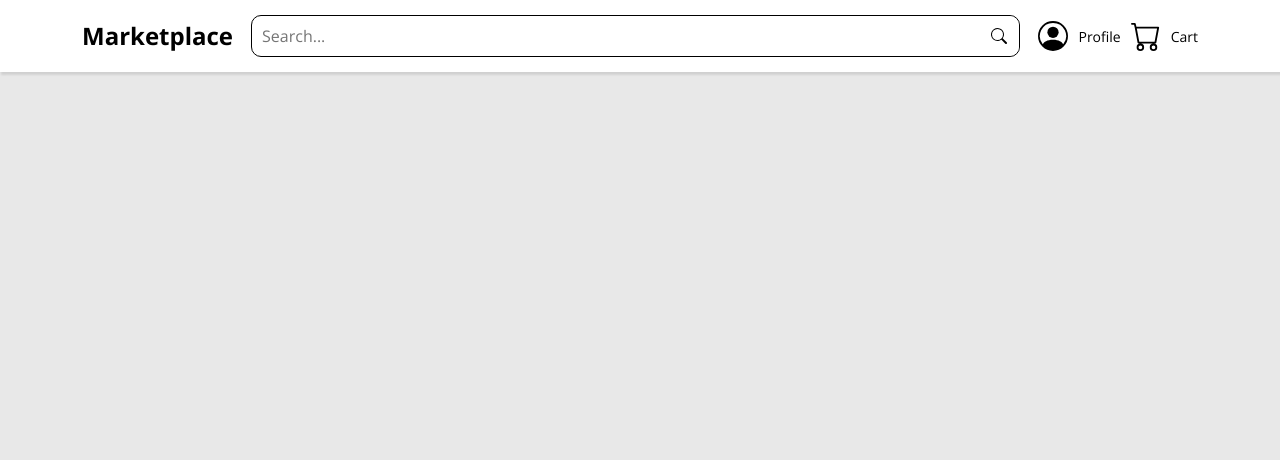
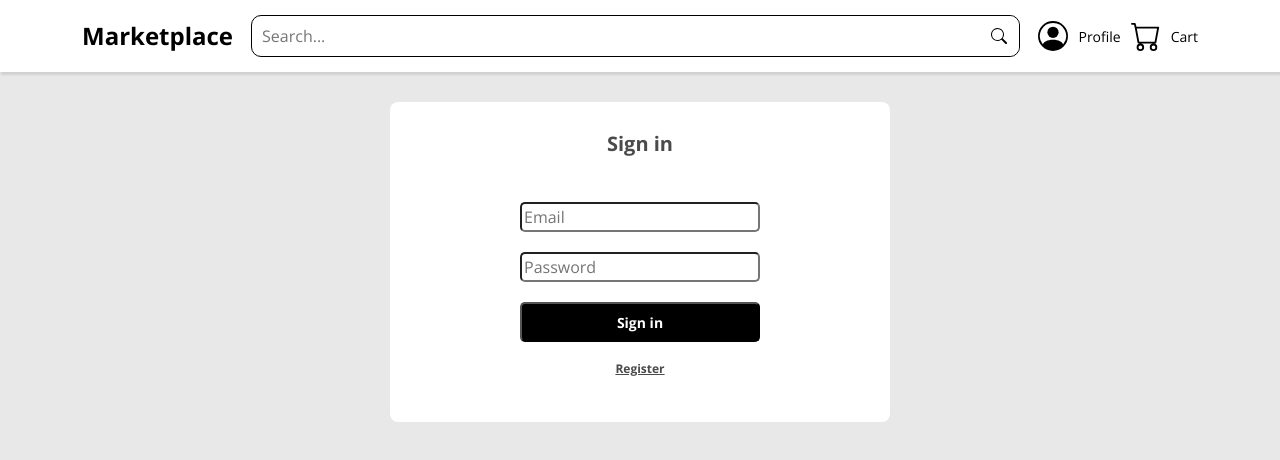
Before and after one commit to maquison/marketplace-kotlin-react, a React (Create React App) app in the folder frontend/: page /login in a window 1280 px wide. Shown: the top 460 px of the page. Built offline with nearby package versions, Linux system fonts and the light colour scheme.

Commit message:
Added login layout

```diff
--- a/frontend/src/App.tsx
+++ b/frontend/src/App.tsx
@@ -8,6 +8,7 @@ import Listing from "pages/Listing";
 import Item from "pages/Item";
 import Cart from "pages/Cart";
 import Orders from "pages/Orders";
+import Login from "pages/Login";
 
 
 function App() {
@@ -21,6 +22,7 @@ function App() {
         </Route>
         <Route path="/cart" element={<Cart />} />
         <Route path="/orders" element={<Orders />} />
+        <Route path="/login" element={<Login />} />
       </Routes>
     </BrowserRouter>
   );
--- /dev/null
+++ b/frontend/src/pages/Login/index.tsx
@@ -0,0 +1,17 @@
+import "./styles.css"
+
+function Login() {
+    return (
+        <div className="market-login-container">
+            <form className="market-login-form-card">
+                <h3>Sign in</h3>
+                <input type="email" className="market-login-input" placeholder="Email" id="email" />
+                <input type="password" className="market-login-input" placeholder="Password" id="password" />
+                <button type="submit" className="market-login-btn">Sign in</button>
+                <h6>Register</h6>
+            </form>
+        </div>
+    );
+}
+
+export default Login;
--- /dev/null
+++ b/frontend/src/pages/Login/styles.css
@@ -0,0 +1,64 @@
+.market-login-container {
+    width: auto;
+    height: auto;
+    margin: 20px;
+    padding: 10px;
+    display: flex;
+    flex-direction: column;
+    min-width: 100px;
+    justify-content: center;
+    align-items: center;
+}
+
+.market-login-form-card {
+    width: 100%;
+    max-width: 500px;
+    border-radius: 8px 8px 8px 8px;
+    background-color: #fff;
+    align-items: center;
+    justify-content: center;
+    display: flex;
+    gap: 20px;
+    flex-direction: column;
+    margin: 0px;
+    padding: 10px;
+}
+
+.market-login-form-card h3 {
+    color: #4A4A4A;
+    margin-top: 20px;
+    text-align: center;
+    font-size: 20px;
+    font-weight: 700;
+    margin-bottom: 10px;
+    min-height: 40px;
+}
+
+.market-login-form-card h6 {
+    color: #4A4A4A;
+    text-align: center;
+    text-decoration: underline;
+    font-size: 12px;
+    font-weight: 700;
+    margin-bottom: 10px;
+    min-height: 40px;
+}
+
+.market-login-btn {
+    background-color: black;
+    font-size: 14px;
+    font-weight: 700;
+    height: 40px;
+    width: 180px;
+    display: flex;
+    align-items: center;
+    justify-content: center;
+    color: white;
+    width: 50%;
+    border-radius: 5px 5px 5px 5px;
+}
+
+.market-login-input {
+    width: 50%;
+    border-radius: 5px 5px 5px 5px;
+}
```
